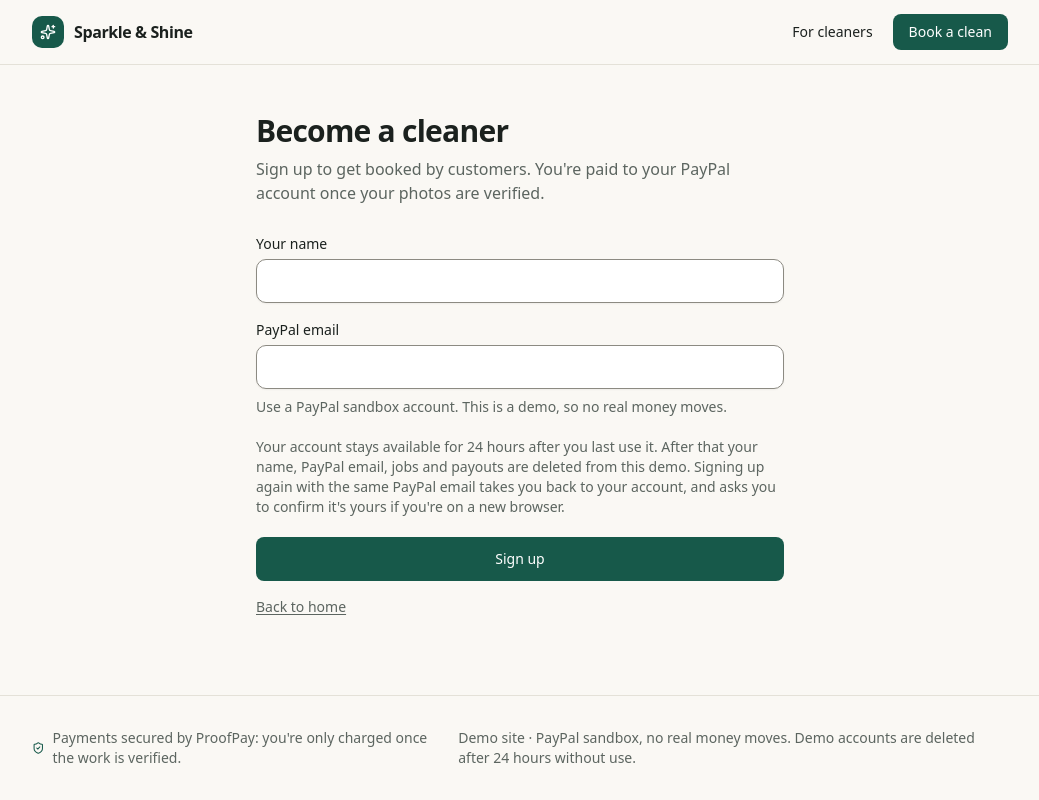
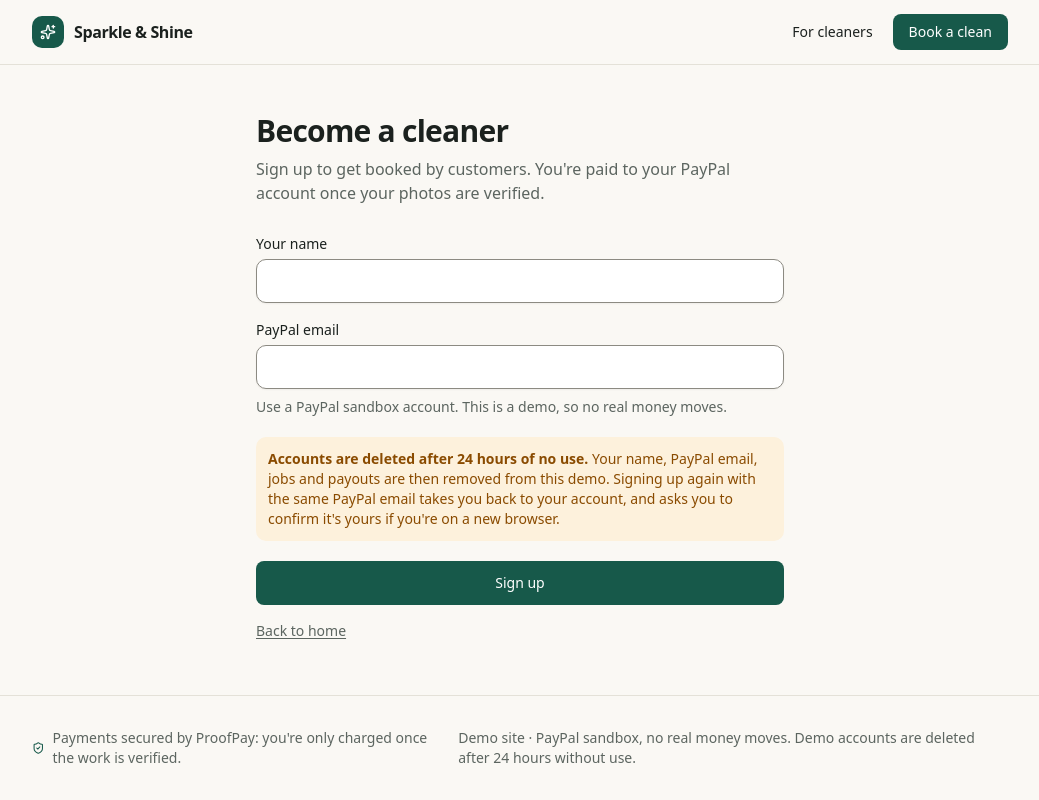
Before and after one commit to chrisherrera8/proofpay, a React (Vite) app in the folder web/: page /cleaner/signup in a window 1280 px wide. Shown: the whole page, without its empty margins (120-1159 px from the left). Built offline with nearby package versions, Linux system fonts and the light colour scheme; no server answers.

Commit message:
Booking shows only the default and signed-in cleaner, with a register prompt
Other cleaners are hidden from customers. When no signed-in cleaner is
listed, a warning-coloured card under the default cleaner links to sign-up,
whose 24-hour deletion notice is now a highlighted callout.

```diff
--- a/web/src/pages/Book.tsx
+++ b/web/src/pages/Book.tsx
@@ -4,6 +4,7 @@ import { AlertCircle, ChevronLeft, CircleCheck, ShieldCheck } from "lucide-react
 import { Alert, AlertDescription } from "@/components/ui/alert";
 import { Field } from "@/components/field";
 import { cn } from "@/lib/utils";
+import { getCleanerId } from "@/lib/cleaner-session";
 import { PayPalButtons, PayPalScriptProvider } from "@paypal/react-paypal-js";
 import { formatDay, todayLocal } from "@/lib/format";
 import { ApiError, authorize, CleanerAvailability, createJob, createOrder, listCleaners } from "../api";
@@ -49,10 +50,13 @@ export default function Book() {
   // The job created for the current details. A new one is made if the details or tier change.
   const jobRef = useRef<{ id: string; key: string } | null>(null);
 
+  // Customers only see the default cleaner and the cleaner this browser is signed in as.
+  const visible = (c: CleanerAvailability) => c.is_seed || c.id === getCleanerId();
+
   const loadCleaners = (date: string) => {
     setCleaners(null);
     setCleanersError(null);
-    listCleaners(date).then(setCleaners).catch((e) => setCleanersError(e.message));
+    listCleaners(date).then((c) => setCleaners(c.filter(visible))).catch((e) => setCleanersError(e.message));
   };
 
   // Availability depends on the date, so reload when it changes. A picked cleaner who is no longer free is dropped.
@@ -67,6 +71,7 @@ export default function Book() {
     listCleaners(form.when)
       .then((c) => {
         if (stale) return;
+        c = c.filter(visible);
         setCleaners(c);
         setForm((f) => (c.some((x) => x.id === f.cleaner && x.available) ? f : { ...f, cleaner: "" }));
       })
@@ -211,6 +216,14 @@ export default function Book() {
                         </button>
                       );
                     })}
+                    {!cleaners.some((c) => !c.is_seed) && (
+                      <div className="rounded-lg border border-warning-foreground/30 bg-warning px-4 py-3 text-sm text-warning-foreground">
+                        <Link to="/cleaner/signup" className="font-semibold underline underline-offset-2 outline-none focus-visible:ring-[3px] focus-visible:ring-ring/50">
+                          Register your cleaner
+                        </Link>
+                        <span className="mt-0.5 block">Sign up as a cleaner to be bookable here.</span>
+                      </div>
+                    )}
                     {cleaners.every((c) => !c.available) && (
                       <p className="text-sm text-muted-foreground">Everyone is booked that day. Try another date.</p>
                     )}
--- a/web/src/pages/CleanerSignup.tsx
+++ b/web/src/pages/CleanerSignup.tsx
@@ -103,10 +103,10 @@ export default function CleanerSignup() {
           error={shown("email")}
           disabled={busy}
         />
-        <p className="text-sm text-muted-foreground">
-          Your account stays available for 24 hours after you last use it. After that your name, PayPal email, jobs
-          and payouts are deleted from this demo. Signing up again with the same PayPal email takes you back to
-          your account, and asks you to confirm it's yours if you're on a new browser.
+        <p role="note" className="rounded-lg bg-warning p-3 text-sm text-warning-foreground">
+          <strong>Accounts are deleted after 24 hours of no use.</strong> Your name, PayPal email, jobs and payouts
+          are then removed from this demo. Signing up again with the same PayPal email takes you back to your
+          account, and asks you to confirm it's yours if you're on a new browser.
         </p>
         {error && <ErrorAlert message={error} />}
         {existing && (
```
Also changed, not shown: 2 other files (tests, documents, lock files or other folders).
